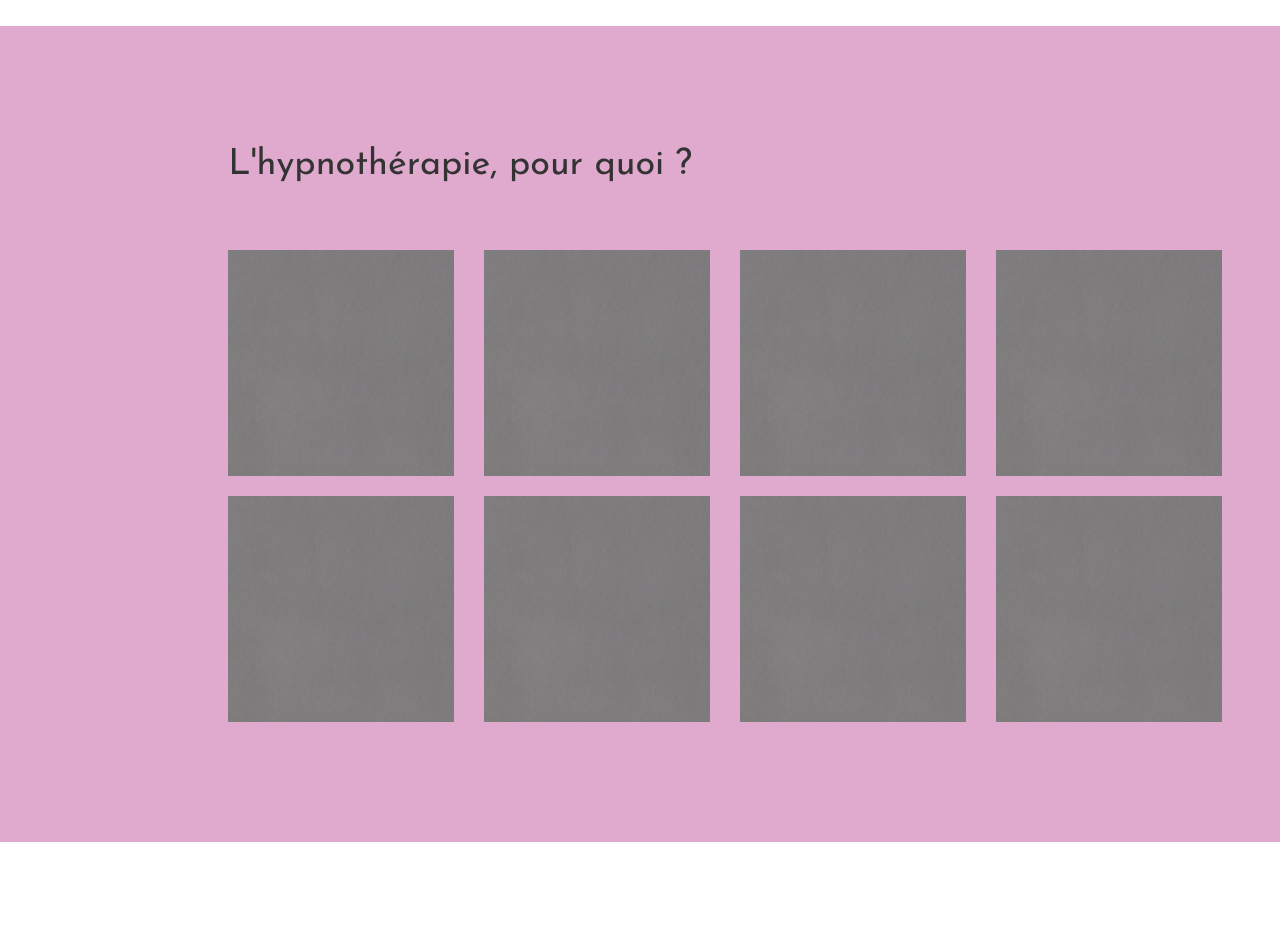
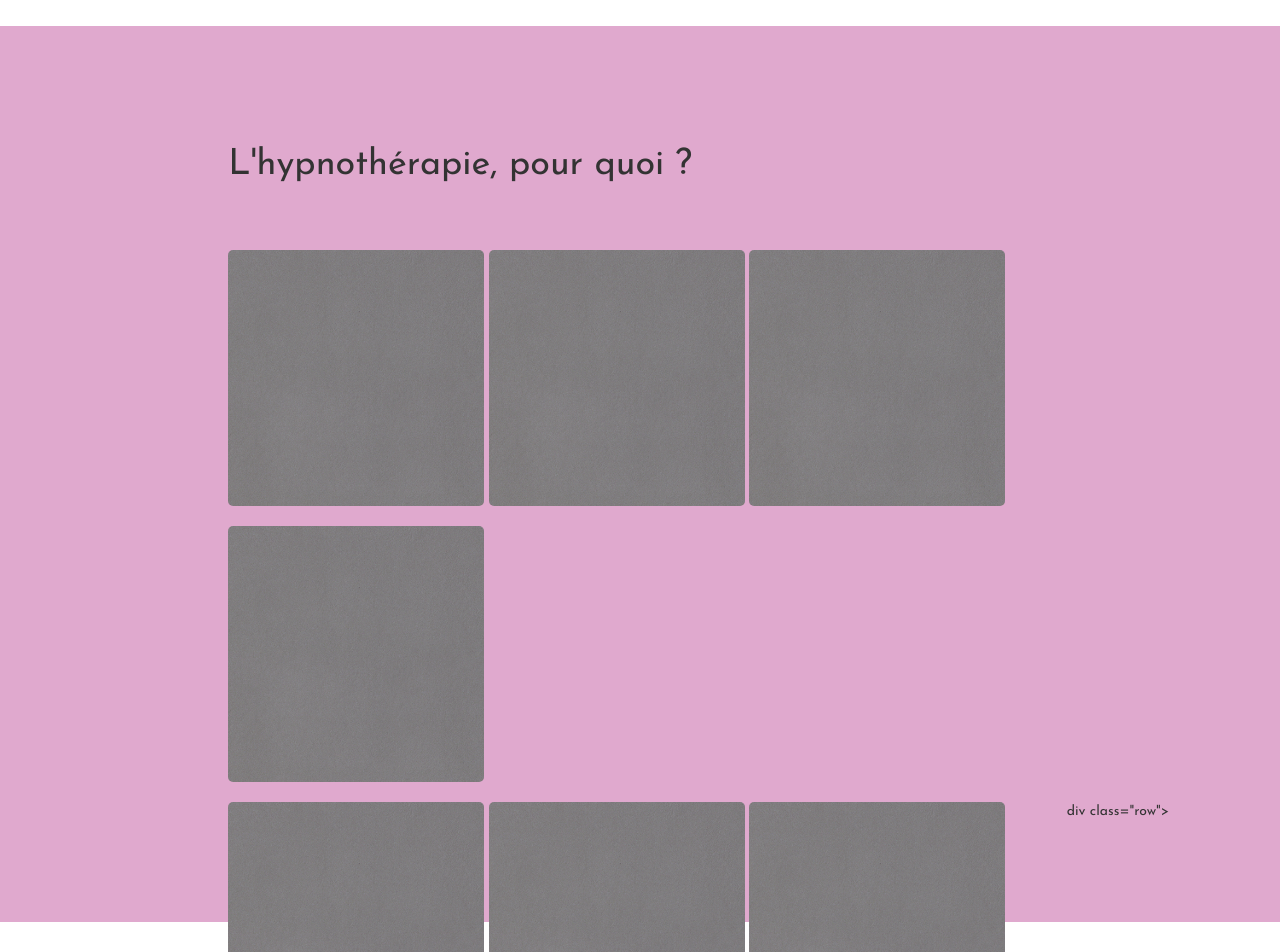
Before and after one commit to BereniceDavid/Hypnotherapie, a PHP site: page / in a window 1280 px wide. Shown: the part 1280-2232 px from the top of the page. Run offline with PHP 8.4, Linux system fonts and the light colour scheme.

Commit message:
update forWhat section

```diff
--- a/index.php
+++ b/index.php
@@ -67,16 +67,20 @@
 				<h1 class="col-md-offset-2 col-md-5 col-sm-offset-2 col-sm-5 col-xs-offset-1 col-xs-10">L'hypnothérapie, pour quoi ?</h1>
 			</div>
 			<div class="row">
-				<img src="images/grey.jpg" alt="Anxiété" class="col-md-offset-2 col-md-2" />
-				<img src="images/grey.jpg" alt="Troubles du comportement alimentaire" class="col-md-2" />
-				<img src="images/grey.jpg" alt="Troubles du comportement alimentaire" class="col-md-2" />
-				<img src="images/grey.jpg" alt="Troubles du comportement alimentaire" class="col-md-2" />
+				<div class="col-md-offset-2 col-md-8">
+					<img src="images/grey.jpg" alt="Anxiété" />
+					<img src="images/grey.jpg" alt="Troubles du comportement alimentaire" />
+					<img src="images/grey.jpg" alt="Troubles du comportement alimentaire" />
+					<img src="images/grey.jpg" alt="Troubles du comportement alimentaire" />
+				</div>
 			</div>
-			<div class="row">
-				<img src="images/grey.jpg" alt="Anxiété" class="col-md-offset-2 col-md-2" />
-				<img src="images/grey.jpg" alt="Troubles du comportement alimentaire" class="col-md-2" />
-				<img src="images/grey.jpg" alt="Troubles du comportement alimentaire" class="col-md-2" />
-				<img src="images/grey.jpg" alt="Troubles du comportement alimentaire" class="col-md-2" />
+			div class="row">
+			<div class="col-md-offset-2 col-md-8">
+				<img src="images/grey.jpg" alt="Anxiété" />
+				<img src="images/grey.jpg" alt="Troubles du comportement alimentaire" />
+				<img src="images/grey.jpg" alt="Troubles du comportement alimentaire" />
+				<img src="images/grey.jpg" alt="Troubles du comportement alimentaire" />
+			</div>
 			</div>
 		</section>
 
```
